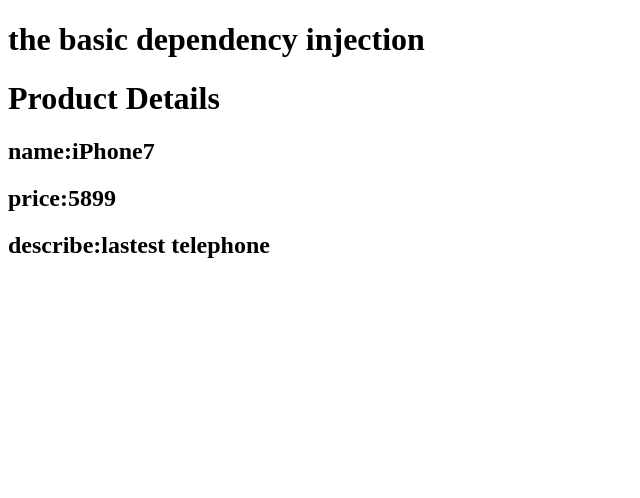
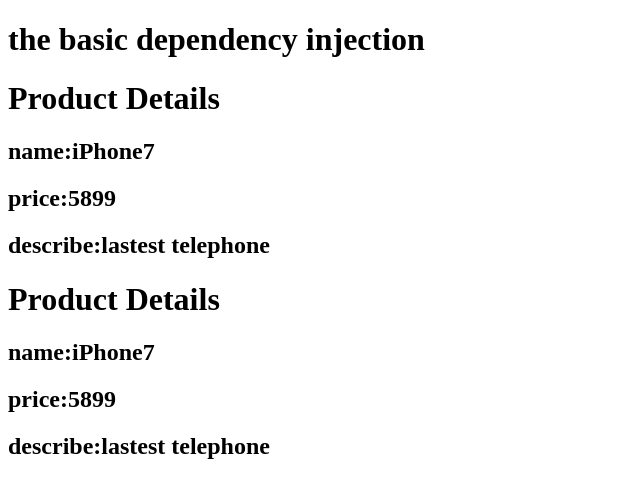
Before and after one commit to wenyifeng1123/Auction, an Angular app: page / in a window 1280 px wide. Shown: the top 498 px of the page, without its empty margins (0-640 px from the left). Built offline with nearby package versions, Linux system fonts and the light colour scheme.

Commit message:
2 services

```diff
--- a/src/app/app.component.html
+++ b/src/app/app.component.html
@@ -4,5 +4,6 @@
   </div>
   <div>
     <app-product1></app-product1>
+    <app-product2></app-product2>
   </div>
 </div>
--- a/src/app/app.module.ts
+++ b/src/app/app.module.ts
@@ -5,12 +5,14 @@
 import { AppComponent } from './app.component';
 import { Product1Component } from './product1/product1.component';
 import {ProductService} from './shared/product.service';
+import { Product2Component } from './product2/product2.component';
 
 
 @NgModule({
   declarations: [
     AppComponent,
-    Product1Component
+    Product1Component,
+    Product2Component
   ],
   imports: [
     BrowserModule
--- /dev/null
+++ b/src/app/product2/product2.component.html
@@ -0,0 +1,6 @@
+<div>
+  <h1>Product Details</h1>
+  <h2>name:{{product.title}}</h2>
+  <h2>price:{{product.price}}</h2>
+  <h2>describe:{{product.desc}}</h2>
+</div>
--- /dev/null
+++ b/src/app/product2/product2.component.ts
@@ -0,0 +1,23 @@
+import { Component, OnInit } from '@angular/core';
+import {Product, ProductService} from '../shared/product.service';
+import {AnotherProductService} from '../shared/another-product.service';
+
+
+@Component({
+  selector: 'app-product2',
+  templateUrl: './product2.component.html',
+  styleUrls: ['./product2.component.css'],
+  providers:[{
+    provide: ProcessingInstruction, useClass: AnotherProductService
+  }]
+})
+export class Product2Component implements OnInit {
+
+  product: Product;
+  constructor(private productService: ProductService) { }
+
+  ngOnInit() {
+    this.product = this.productService.getProduct();
+  }
+
+}
--- /dev/null
+++ b/src/app/shared/another-product.service.ts
@@ -0,0 +1,12 @@
+import { Injectable } from '@angular/core';
+import {Product, ProductService} from './product.service';
+
+@Injectable()
+export class AnotherProductService implements ProductService{
+
+  getProduct(): Product {
+    return new Product(1, "sumsung7", 4899, "lastest sumsung");
+  }
+  constructor() { }
+
+}
```
Also changed, not shown: src/app/product2/product2.component.css (added), 2 other files (tests, documents, lock files or other folders).
